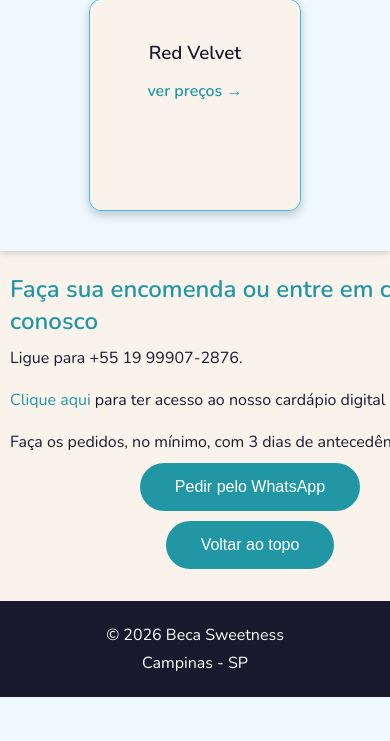
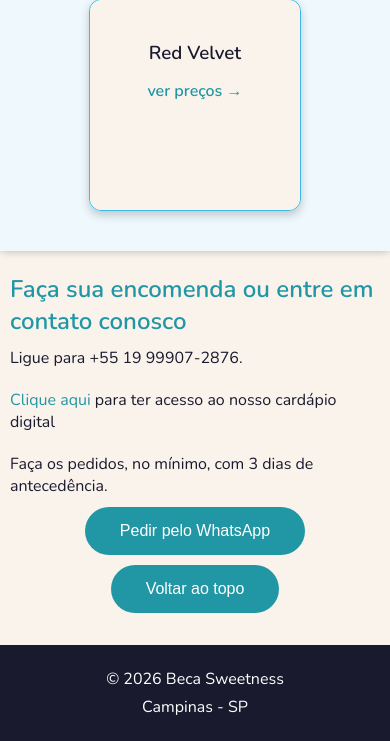
Before and after one commit to RAFAHERTER/projeto-beca-sweetness, a PHP site: page / in a window 390 px wide; the page is wider, and only the part inside the window is pictured. Shown: the part 3040-3781 px from the top of that part. Before the commit the page ends 3737 px from the top of that part, so only its background shows below. Run offline with PHP 8.4, Linux system fonts and the light colour scheme.

Commit message:
Responsividade
Mudando o Bloco-contato novamente

```diff
--- a/Estilos/style.css
+++ b/Estilos/style.css
@@ -293,7 +293,8 @@ nav > a:hover{
 
 #bloco-contato{
     margin: auto;
-    width: 500px;
+    min-width: 280px;
+    max-width: 500px;
 }
 
 
```
Also changed, not shown: index.html (+8 -1 lines).
